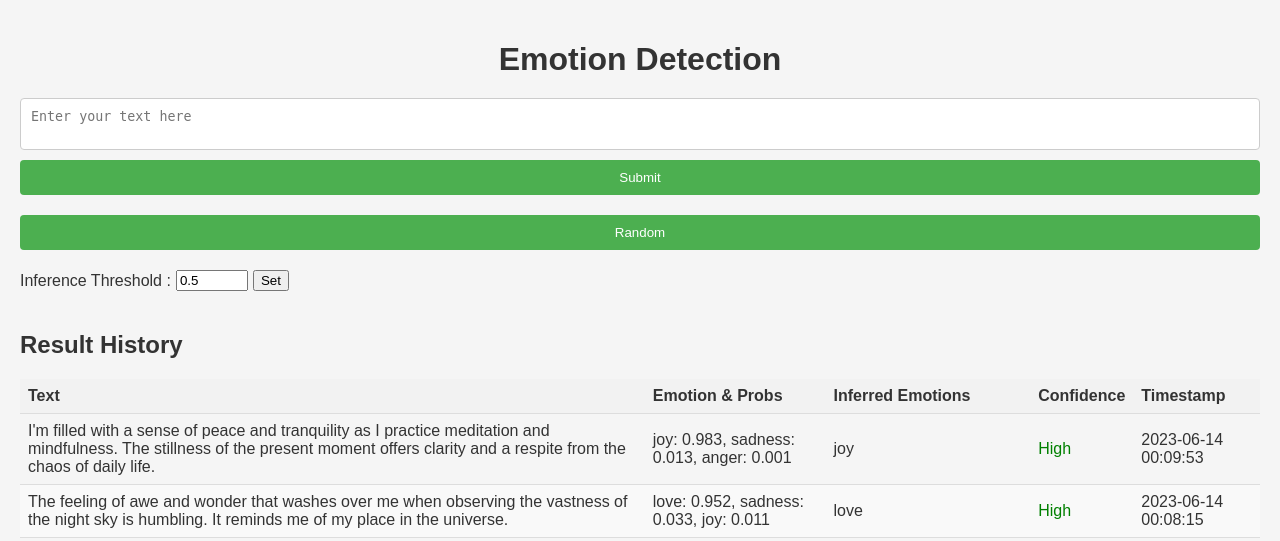
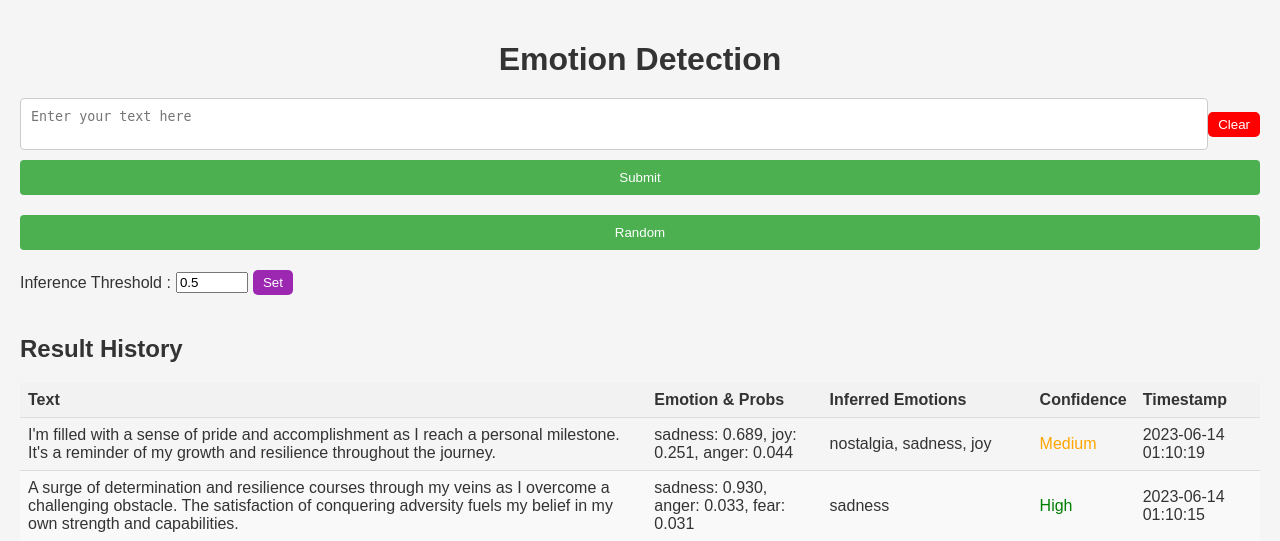
Before and after one commit to Rahul-INX/text-sentiment-analysis, a Flask app: page / in a window 1280 px wide. Shown: the top 541 px of the page. Run offline with Flask 3, Linux system fonts and the light colour scheme; parts of the project's set-up code (start-up, migrations or seed data) failed here and were passed over.

Commit message:
text area clear button added, ALL done!(every func working)

```diff
--- a/app.py
+++ b/app.py
@@ -169,6 +169,7 @@
         save_history(history)
         return redirect('/')
 
+
     return render_template('index.html', history=history, inferred_emotions=inferred_emotions, threshold=session.get('threshold', 0.5), random_string=random_string)
 
 @app.route('/clear', methods=['POST'])
@@ -185,7 +186,6 @@
     return redirect('/')
 
 
-
 @app.route('/random', methods=['POST'])
 def random_text():
     global random_string
--- a/static/styling/style.css
+++ b/static/styling/style.css
@@ -121,6 +121,17 @@
   text-decoration: none;
 }
 
+.clear-button {
+  color: #fff;
+  background-color: red;
+  border: none;
+  padding: 5px 10px;
+  cursor: pointer;
+  border-radius: 5px; /* Add border-radius property */
+}
+
+
+
 /* Adjustments for Mobile */
 @media (max-width: 480px) {
   body {
--- a/templates/index.html
+++ b/templates/index.html
@@ -46,29 +46,82 @@
                 padding: 5px;
             }
         }
+
+        /* Added CSS */
+        .clear-button,
+        .submit-button,
+        .random-button,
+        .set-button {
+            color: #fff;
+            border: none;
+            padding: 5px 10px;
+            cursor: pointer;
+            border-radius: 5px; /* Rounded edges */
+            transition: transform 0.3s, box-shadow 0.3s; /* Add transition effect */
+        }
+
+        .clear-button {
+            background-color: red;
+        }
+
+        .submit-button {
+            background-color: #4CAF50;
+        }
+
+        .random-button {
+            background-color: #2196F3;
+        }
+
+        .set-button {
+            background-color: #9C27B0;
+        }
+
+        .clear-button:focus,
+        .submit-button:focus,
+        .random-button:focus,
+        .set-button:focus {
+            outline: none;
+            box-shadow: 0 0 5px rgba(0, 0, 0, 0.3); /* Add box shadow on focus */
+        }
+
+        /* Animate on keypress */
+        .clear-button:active,
+        .submit-button:active,
+        .random-button:active,
+        .set-button:active {
+            transform: translateY(2px); /* Move button slightly downwards on active state */
+        }
+
+        .input-container {
+            display: flex;
+            align-items: center;
+        }
+
     </style>
 </head>
 <body>
     <h1>Emotion Detection</h1>
 
     <form id="input-form" method="POST" action="/">
-        <div style="display: flex; flex-wrap: wrap;">
+        <div class="input-container">
             <textarea name="text" id="input-textarea" style="width: 100%; resize: none;" required placeholder="Enter your text here">{{ random_string }}</textarea>
-            <input type="submit" value="Submit" style="width: 100%; margin-top: 10px;">
+            <button type="button" class="clear-button" onclick="clearInputTextarea()">Clear</button>
         </div>
+        <input type="submit" class="submit-button" value="Submit" style="width: 100%; margin-top: 10px;">
     </form>
 
     <form method="POST" action="/random">
-        <input type="submit" value="Random">
+        <input type="submit" class="random-button" value="Random">
     </form>
 
     <form id="input-form" method="POST" action="/set_threshold">
         <div style="display: flex; align-items: center;">
             <label for="threshold" style="margin-right: 5px;">Inference Threshold :</label>
             <input type="number" name="threshold" id="threshold" step="0.01" min="0" max="1" value="{{ threshold }}" style="margin-right: 5px;">
-            <button type="submit">Set</button>
+            <button type="submit" class="set-button">Set</button>
         </div>
     </form>
+
 
 
     {% if inferred_emotions %}
@@ -156,6 +209,10 @@
             var thresholdValue = thresholdInput.value;
             localStorage.setItem('thresholdValue', thresholdValue);
         });
+
+        function clearInputTextarea() {
+            inputTextarea.value = '';
+        }
     </script>
 </body>
 </html>
```
Also changed, not shown: history.json (+1 -1 lines), 1 other file.
